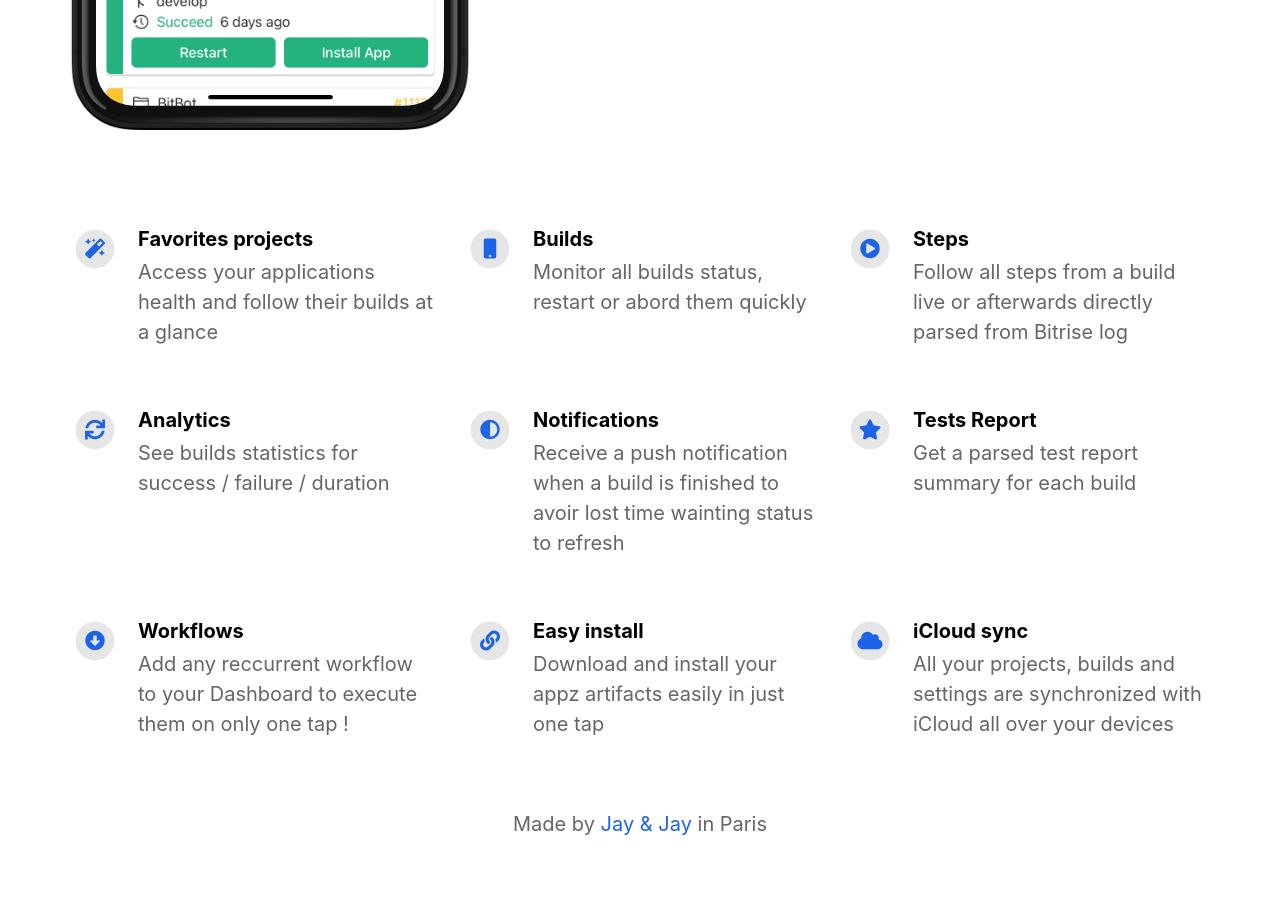
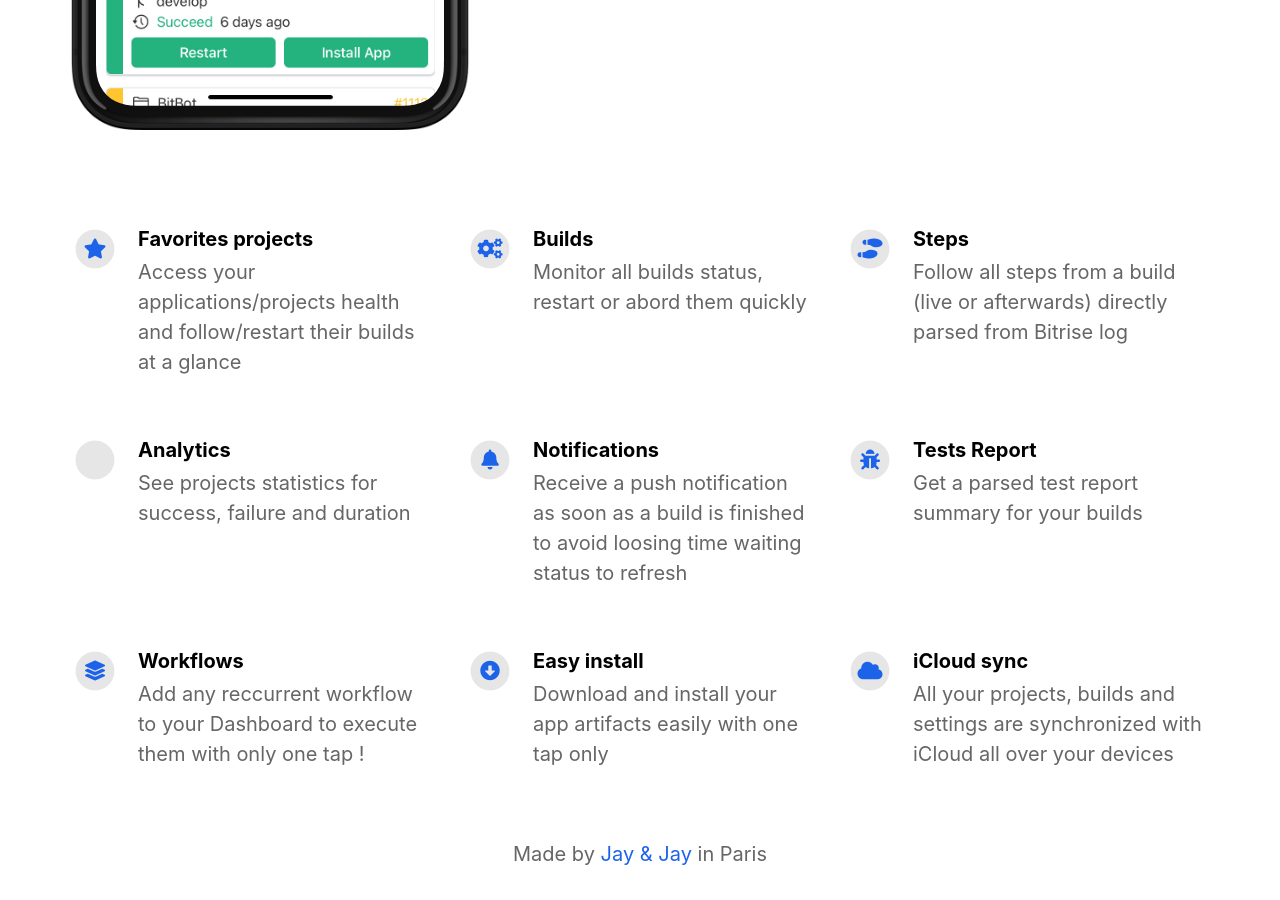
Before and after one commit to jayandjay/jayandjay.github.io, a Jekyll site: the page built from index.html, in a window 1280 px wide and 900 px high, scrolled down 855 px. Built offline with Jekyll 4.4.1, drawn with Linux system fonts in a browser that asks for light colours; nearby versions of some CDN libraries.

Commit message:
update icons

```diff
--- a/Gemfile
+++ b/Gemfile
@@ -1,2 +1,3 @@
 source "https://rubygems.org"
 gem 'github-pages'
+gem "webrick", "~> 1.7"
--- a/_config.yml
+++ b/_config.yml
@@ -36,36 +36,36 @@ youtube_username                          :
 features                                  :
 
   - title                                 : Favorites projects
-    description                           : Access your applications health and follow their builds at a glance
-    fontawesome_icon_name                 : magic
+    description                           : Access your applications/projects health and follow/restart their builds at a glance
+    fontawesome_icon_name                 : star
 
   - title                                 : Builds
     description                           : Monitor all builds status, restart or abord them quickly
-    fontawesome_icon_name                 : mobile
+    fontawesome_icon_name                 : cogs
 
   - title                                 : Steps
-    description                           : Follow all steps from a build live or afterwards directly parsed from Bitrise log
-    fontawesome_icon_name                 : play-circle
+    description                           : Follow all steps from a build (live or afterwards) directly parsed from Bitrise log
+    fontawesome_icon_name                 : shoe-prints
 
   - title                                 : Analytics
-    description                           : See builds statistics for success / failure / duration
-    fontawesome_icon_name                 : sync
+    description                           : See projects statistics for success, failure and duration
+    fontawesome_icon_name                 : analytics
 
   - title                                 : Notifications
-    description                           : Receive a push notification when a build is finished to avoir lost time wainting status to refresh
-    fontawesome_icon_name                 : adjust
+    description                           : Receive a push notification as soon as a build is finished to avoid loosing time waiting status to refresh
+    fontawesome_icon_name                 : bell
 
   - title                                 : Tests Report
-    description                           : Get a parsed test report summary for each build
-    fontawesome_icon_name                 : star
+    description                           : Get a parsed test report summary for your builds
+    fontawesome_icon_name                 : bug
 
   - title                                 : Workflows
-    description                           : Add any reccurrent workflow to your Dashboard to execute them on only one tap !
-    fontawesome_icon_name                 : arrow-alt-circle-down
+    description                           : Add any reccurrent workflow to your Dashboard to execute them with only one tap !
+    fontawesome_icon_name                 : layer-group
 
   - title                                 : Easy install
-    description                           : Download and install your appz artifacts easily in just one tap
-    fontawesome_icon_name                 : link
+    description                           : Download and install your app artifacts easily with one tap only
+    fontawesome_icon_name                 : arrow-alt-circle-down
 
   - title                                 : iCloud sync
     description                           : All your projects, builds and settings are synchronized with iCloud all over your devices
```
